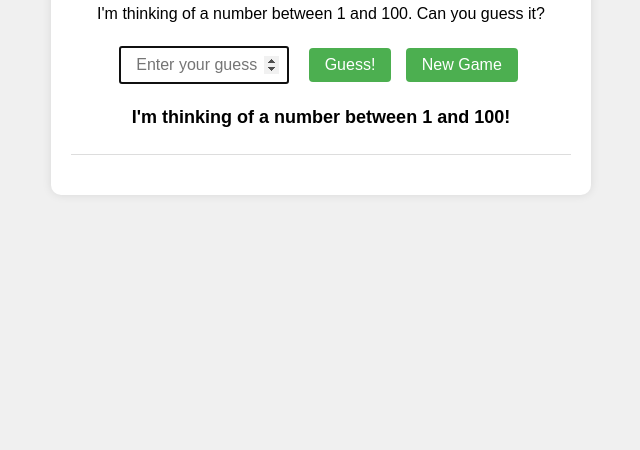
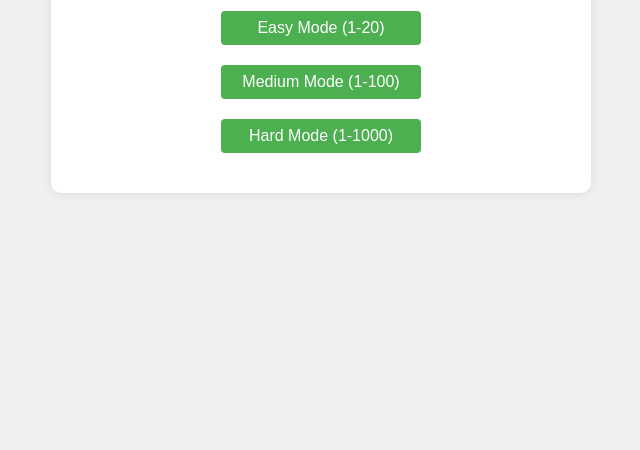
Before and after one commit to ctrl-shift-alt-tab-win/number-guessing-game, a plain HTML site: page index.html in a window 1280 px wide. Shown: the part 350-800 px from the top of the page, without its empty margins (319-959 px from the left). Drawn offline with Linux system fonts and the light colour scheme.

Commit message:
Added 3 difficulty modes

```diff
--- a/index.html
+++ b/index.html
@@ -8,11 +8,19 @@
 </head>
 <body>
     <div class="container">
-        <h1>Number Guessing Game</h1>
-        <p>I'm thinking of a number between 1 and 100. Can you guess it?</p>
+
+        <div id="menu-screen">
+            <h1>Number Guessing Game</h1>
+            <div class="mode-buttons">
+                <button onclick="initGame('easy')">Easy Mode (1-20)</button>
+                <button onclick="initGame('medium')">Medium Mode (1-100)</button>
+                <button onclick="initGame('hard')">Hard Mode (1-1000)</button>
+            </div>
+        </div>
 
         <div class="game-area">
-            <input type="number" id="guess-input" min="1" max="100" placeholder="Enter your guess">
+            <p>I'm thinking of a number between 1 and <span id="max-range"></span>. Can you guess it?</p>
+            <input type="number" id="guess-input" min="1" placeholder="Enter your guess">
             <button id="guess-button">Guess!</button>
             <button id="new-game-button">New Game</button>
         </div>
--- a/script.js
+++ b/script.js
@@ -4,18 +4,52 @@ const guessButton = document.getElementById('guess-button');
 const newGameButton = document.getElementById('new-game-button');
 const message = document.getElementById('message');
 const history = document.getElementById('history');
+const menuScreen = document.getElementById('menu-screen');
+const gameArea = document.querySelector('.game-area');
+
 
 // Game variables
 let targetNumber;
 let guessCount;
 let gameActive;
+let maxRange;
+
+// Load the menu
+function initMenu() {
+    menuScreen.style.display = 'block';
+    message.style.display = 'none';
+    gameArea.style.display = 'none';
+    history.style.display = 'none';
+}
 
 // Initialize the game
-function initGame() {
-    targetNumber = Math.floor(Math.random() * 100) + 1; // Random number between 1-100
+function initGame(difficulty) {
+    menuScreen.style.display = 'none';
+    message.style.display = 'block';
+    gameArea.style.display = 'block';
+    history.style.display = 'block';
+
+    switch(difficulty) {
+        case 'easy':
+            maxRange = 20;
+            break;
+        case 'medium':
+            maxRange = 100;
+            break;
+        case 'hard':
+            maxRange = 1000;
+            break;
+        default:
+            maxRange = 100;
+    }
+
+    guessInput.setAttribute('max', maxRange);
+    document.getElementById('max-range').textContent = maxRange;
+
+    targetNumber = Math.floor(Math.random() * maxRange) + 1; // Random number between 1-maxRange
     guessCount = 0;
     gameActive = true;
-    message.textContent = "I'm thinking of a number between 1 and 100!";
+    message.textContent = `I'm thinking of a number between 1 and ${maxRange}!`;
     message.style.color = "black";
     history.innerHTML = ""; // Clear history
     guessInput.value = ""; // Clear input
@@ -33,8 +67,8 @@ function handleGuess() {
     const userGuess = parseInt(guessInput.value);
 
     // Validate input
-    if (isNaN(userGuess) || userGuess < 1 || userGuess > 100) {
-        message.textContent = "Please enter a valid number between 1 and 100.";
+    if (isNaN(userGuess) || userGuess < 1 || userGuess > maxRange) {
+        message.textContent = `Please enter a valid number between 1 and ${maxRange}.`;
         message.style.color = "red";
         return;
     }
@@ -66,7 +100,7 @@ function handleGuess() {
 
 // Event listeners
 guessButton.addEventListener('click', handleGuess);
-newGameButton.addEventListener('click', initGame);
+newGameButton.addEventListener('click', initMenu);
 
 // Allow pressing Enter to submit guess
 guessInput.addEventListener('keyup', function(event) {
@@ -76,4 +110,4 @@ guessInput.addEventListener('keyup', function(event) {
 });
 
 // Initialize game when page loads
-window.onload = initGame;
+window.onload = initMenu();
--- a/styles.css
+++ b/styles.css
@@ -24,6 +24,7 @@ h1 {
 }
 
 .game-area {
+    display: none;
     margin: 20px 0;
 }
 
@@ -33,6 +34,17 @@ input {
     width: 150px;
     text-align: center;
     margin-right: 10px;
+}
+
+.mode-buttons {
+    display: flex;
+    flex-direction: column;
+    align-items: center;
+    gap: 10px;
+    margin: 15px 0;
+    button {
+        min-width: 200px;
+    }
 }
 
 button {
```
